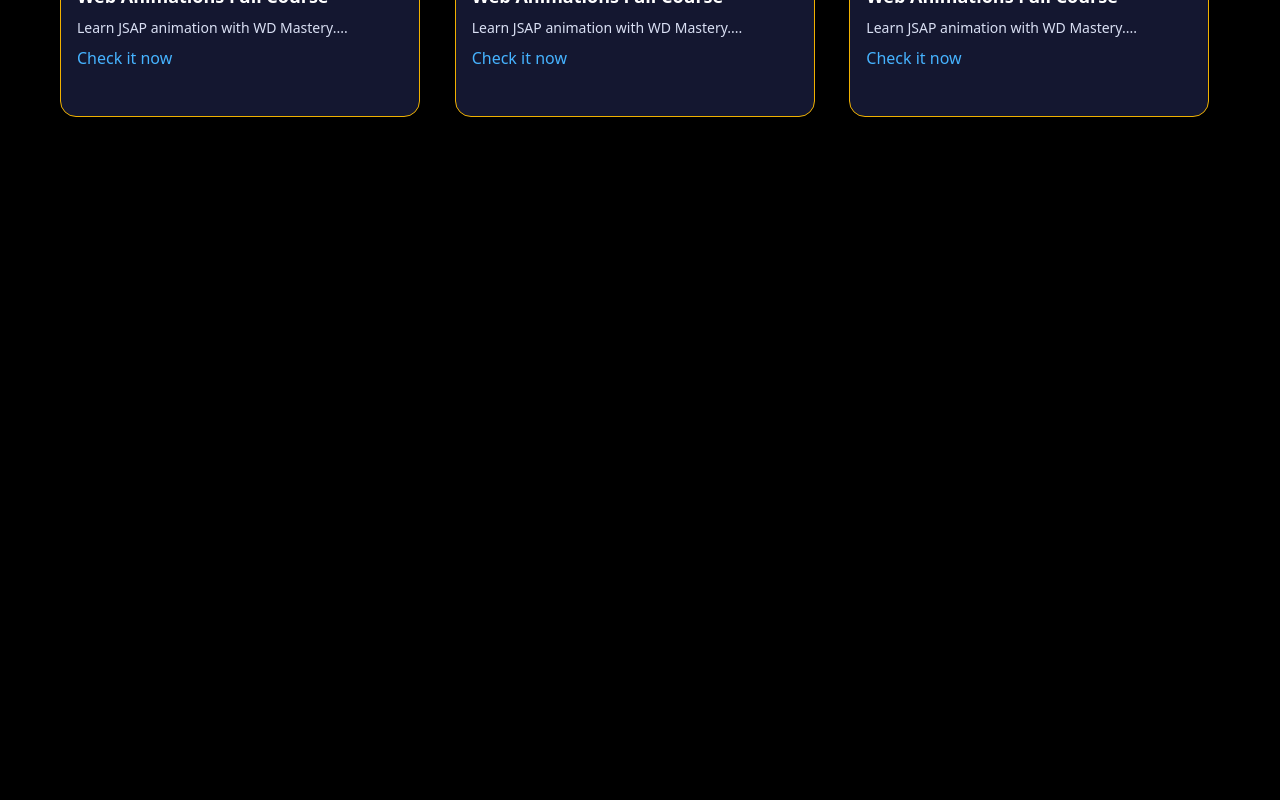
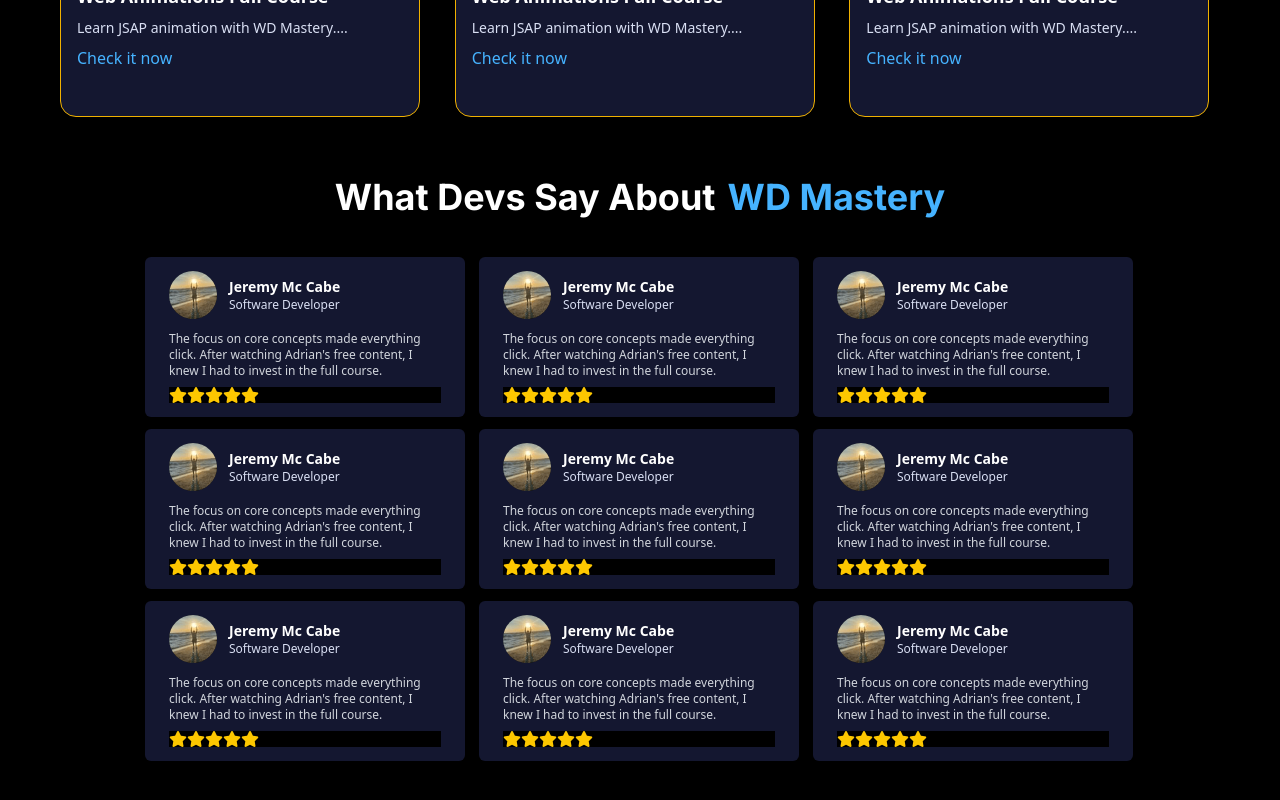
Before and after one commit to areebamoosa/WD-Mastery, a React (Vite) app: page / in a window 1280 px wide. Shown: the part 1699-2499 px from the top of the page. Before the commit the page ends 1876 px from the top, so only its background shows below. Built offline with nearby package versions, Linux system fonts and the light colour scheme.

Commit message:
Made Review section card compoenent

```diff
--- a/src/App.jsx
+++ b/src/App.jsx
@@ -3,6 +3,7 @@ import Hero from './components/Hero-Page/Hero'
 import Navbar from './components/NavBar/Navbar'
 import Courses from './components/Courses/Courses'
 import { BrowserRouter as Router, Routes, Route } from 'react-router-dom';
+import Review from './components/Reviews/Review'
 
 
 const App = () => {
@@ -51,6 +52,22 @@ const App = () => {
 
       </div>
 
+      {/* Reviews Section */}
+
+      {/* Review Header */}
+      <div className='text-white  text-4xl font flex justify-center items-center gap-3 '>
+        <h1 className='font-bold'>What Devs Say About</h1>
+        <h1 className='font-bold light-blue'>WD Mastery</h1>
+      </div>
+
+      {/* Review Card component */}
+
+      <Router>
+        <Routes>
+          <Route path='/' element={<Review />} />
+        </Routes>
+      </Router>
+
     </>
   )
 }
--- /dev/null
+++ b/src/components/Reviews/Review.jsx
@@ -0,0 +1,29 @@
+import React from 'react'
+import ReviewCard from './ReviewCard'
+import j from '../../assets/jeremy.png'
+
+const reviews = [
+    { id: 1, img: j, name: "Jeremy Mc Cabe", review: "The focus on core concepts made everything click. After watching Adrian's free content, I knew I had to invest in the full course." },
+    { id: 2, img: j, name: "Jeremy Mc Cabe", review: "The focus on core concepts made everything click. After watching Adrian's free content, I knew I had to invest in the full course." },
+    { id: 3, img: j, name: "Jeremy Mc Cabe", review: "The focus on core concepts made everything click. After watching Adrian's free content, I knew I had to invest in the full course." },
+    { id: 4, img: j, name: "Jeremy Mc Cabe", review: "The focus on core concepts made everything click. After watching Adrian's free content, I knew I had to invest in the full course." },
+    { id: 5, img: j, name: "Jeremy Mc Cabe", review: "The focus on core concepts made everything click. After watching Adrian's free content, I knew I had to invest in the full course." },
+    { id: 6, img: j, name: "Jeremy Mc Cabe", review: "The focus on core concepts made everything click. After watching Adrian's free content, I knew I had to invest in the full course." },
+    { id: 7, img: j, name: "Jeremy Mc Cabe", review: "The focus on core concepts made everything click. After watching Adrian's free content, I knew I had to invest in the full course." },
+    { id: 8, img: j, name: "Jeremy Mc Cabe", review: "The focus on core concepts made everything click. After watching Adrian's free content, I knew I had to invest in the full course." },
+    { id: 9, img: j, name: "Jeremy Mc Cabe", review: "The focus on core concepts made everything click. After watching Adrian's free content, I knew I had to invest in the full course." },
+]
+
+const Review = () => {
+    return (
+        <>
+            <div className='grid grid-cols-3 gap-3 mt-10 m-[145px]'>
+                {reviews.map(review => (
+                    <ReviewCard key={review.id} {...review} />
+                ))}
+            </div>
+        </>
+    )
+}
+
+export default Review
--- /dev/null
+++ b/src/components/Reviews/ReviewCard.jsx
@@ -0,0 +1,32 @@
+import React from 'react'
+
+const ReviewCard = ({ img, name, review }) => {
+  return (
+    <div className='text-white p-6 rounded-md shadow-md card w-80 h-40 '>
+      <div className='flex items-center mb-3 card mt-[-10px]'>
+        <img
+          src={img}
+          alt="review-img"
+          className="w-12 h-12 rounded-full object-cover mr-3"
+        />
+        <div>
+          <h4 className='font-semibold text-sm card'>{name}</h4>
+          <p className='text-xs light card'>Software Developer</p>
+        </div>
+      </div>
+
+      <p className='text-xs text-gray-300 card'>{review}</p>
+
+      <div className='flex text-yellow-400 mt-2'>
+        <i className="fa-solid fa-star"></i>
+        <i className="fa-solid fa-star"></i>
+        <i className="fa-solid fa-star"></i>
+        <i className="fa-solid fa-star"></i>
+        <i className="fa-solid fa-star"></i>
+      </div>
+
+    </div>
+  )
+}
+
+export default ReviewCard
```
Also changed, not shown: src/assets/jeremy.png (added).
